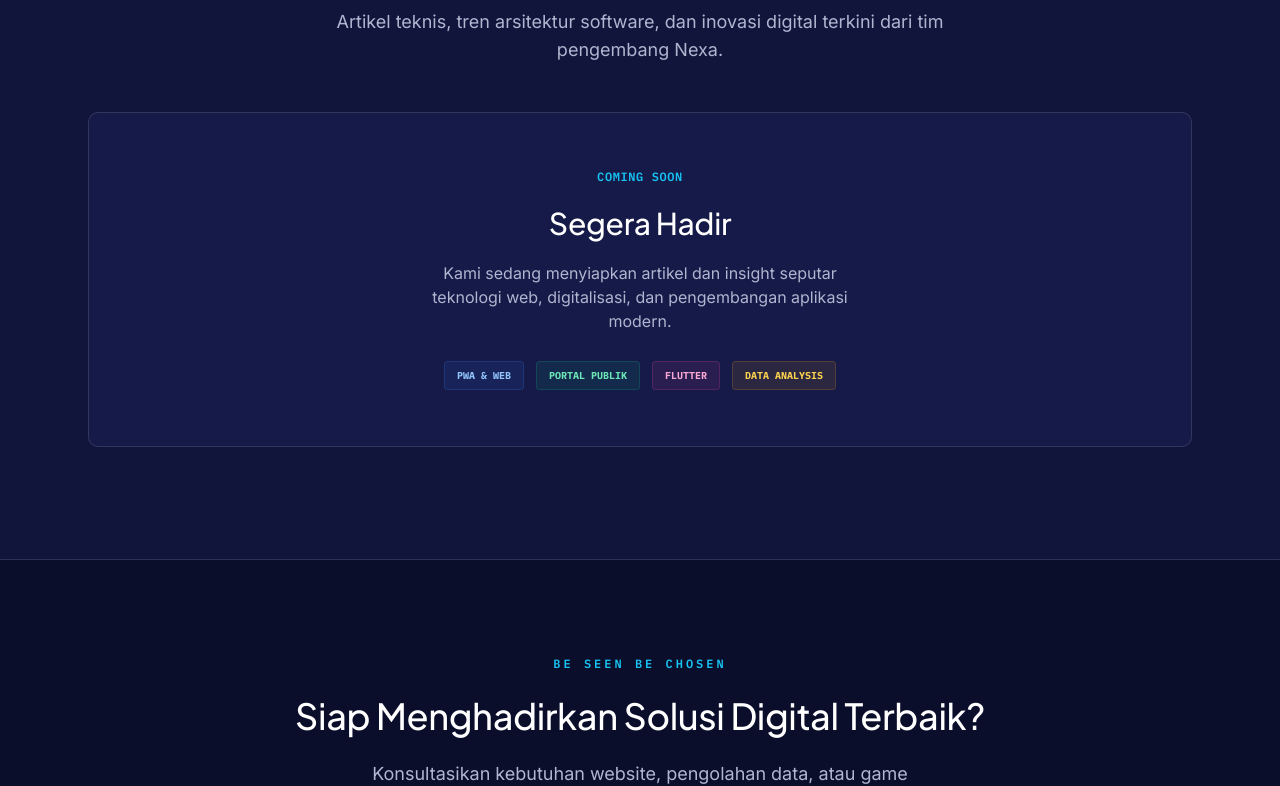
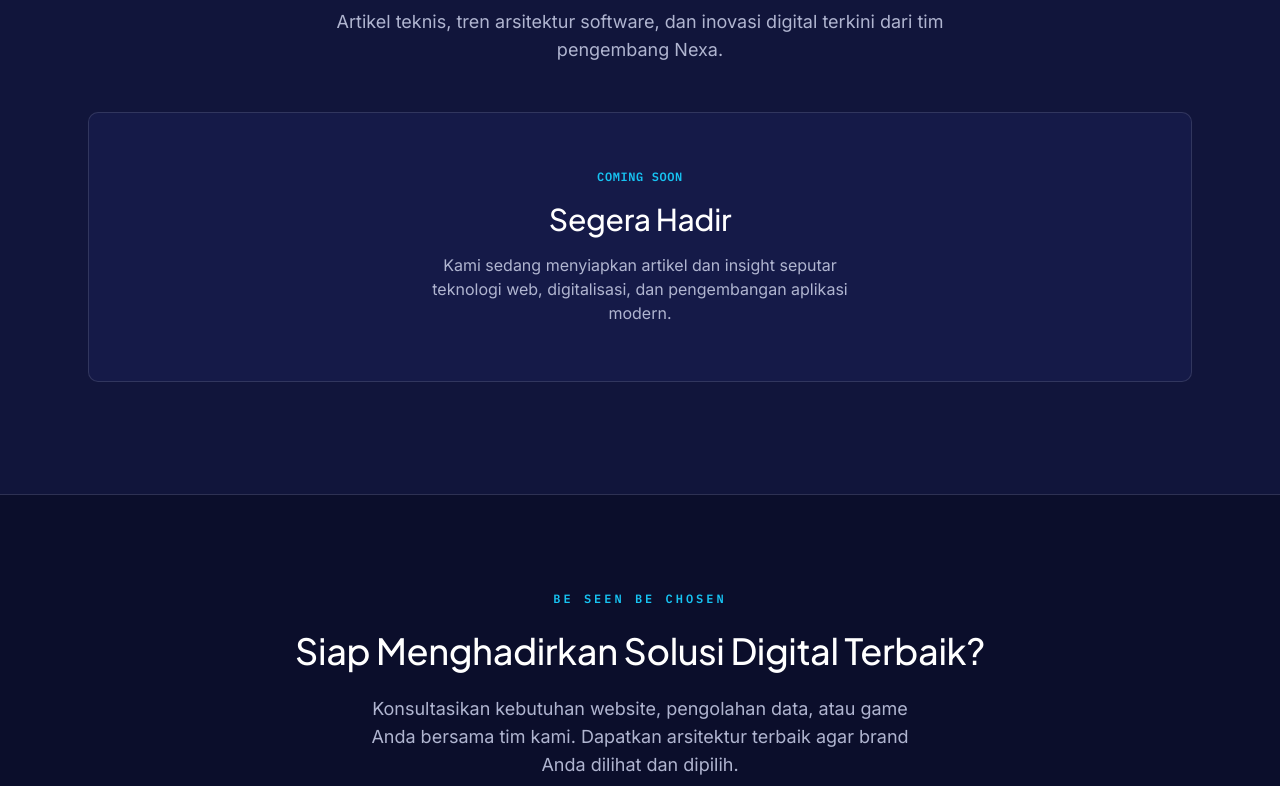
Before and after one commit to imanyunar/nexa-company, a Vue app: page / in a window 1280 px wide. Shown: the part 3035-3821 px from the top of the page. Built offline with nearby package versions, Linux system fonts and the light colour scheme; a web font is replaced by a local one.

Commit message:
style: remove tech tag badges from coming soon section

```diff
--- a/src/views/HomeView.vue
+++ b/src/views/HomeView.vue
@@ -294,18 +294,12 @@
         </div>
 
         <!-- Coming Soon Card -->
-        <div class="card-unified p-10 sm:p-14 text-center space-y-5">
+        <div class="card-unified p-10 sm:p-14 text-center space-y-4">
           <div class="text-xs font-mono t-cyan uppercase tracking-wider font-semibold">COMING SOON</div>
           <h3 class="text-2xl sm:text-3xl font-display font-light text-white">Segera Hadir</h3>
           <p class="t-muted text-sm sm:text-base max-w-md mx-auto leading-relaxed">
             Kami sedang menyiapkan artikel dan insight seputar teknologi web, digitalisasi, dan pengembangan aplikasi modern.
           </p>
-          <div class="flex flex-wrap items-center justify-center gap-3 pt-2">
-            <span class="px-3 py-1.5 rounded text-[10px] font-mono font-bold bg-blue-500/10 text-blue-300 border border-blue-500/20">PWA &amp; WEB</span>
-            <span class="px-3 py-1.5 rounded text-[10px] font-mono font-bold bg-emerald-500/10 text-emerald-300 border border-emerald-500/20">PORTAL PUBLIK</span>
-            <span class="px-3 py-1.5 rounded text-[10px] font-mono font-bold bg-pink-500/10 text-pink-300 border border-pink-500/20">FLUTTER</span>
-            <span class="px-3 py-1.5 rounded text-[10px] font-mono font-bold bg-amber-500/10 text-amber-300 border border-amber-500/20">DATA ANALYSIS</span>
-          </div>
         </div>
       </div>
     </section>
```
